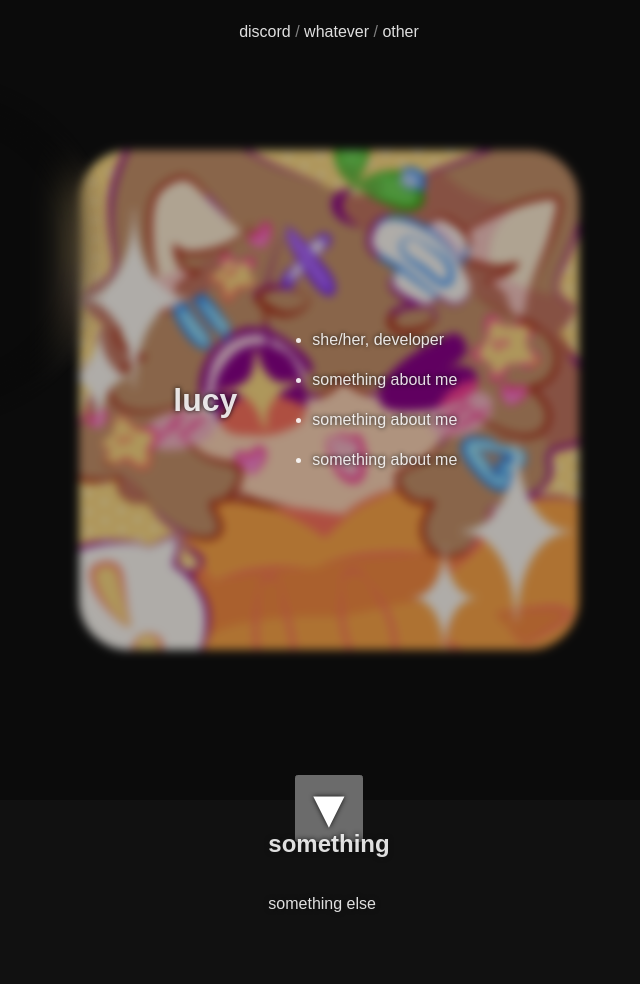
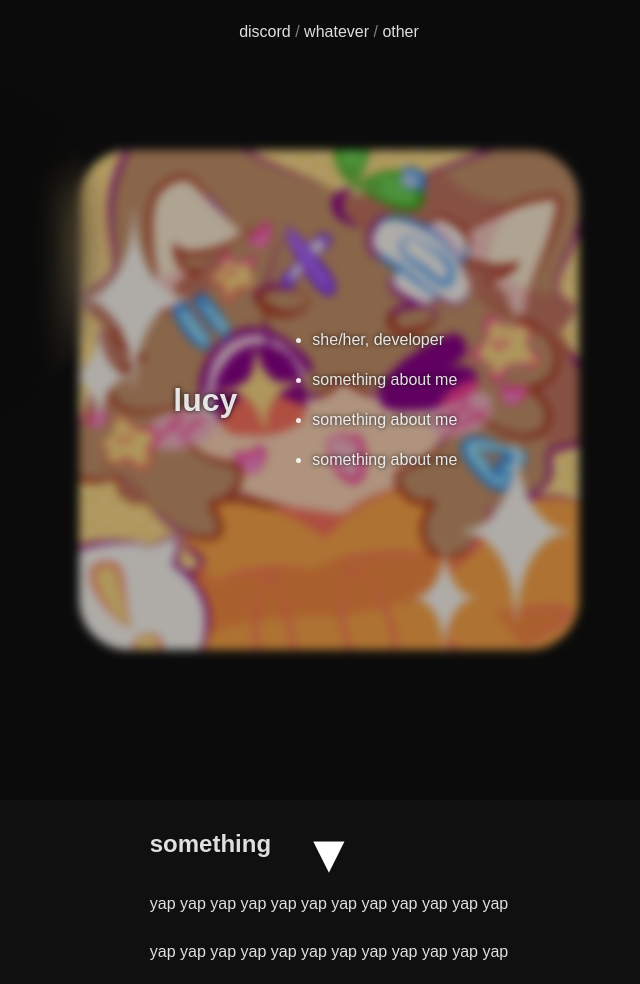
Before and after one commit to prplnorangesoda/portfolio-new, a website built with Vite: page index.html in a window 1280 px wide. Shown: the whole page, without its empty margins (311-951 px from the left). Before the commit the page ends 936 px from the top, so only its background shows below. Built offline with nearby package versions, Linux system fonts and the light colour scheme.

Commit message:
begin work on articles and stuff

```diff
--- a/index.html
+++ b/index.html
@@ -38,7 +38,11 @@
 
   <article class="above-blur">
     <h1>something</h1>
-    <p>something else</p>
+    <div class="article-content">
+      <p>yap yap yap yap yap yap yap yap yap yap yap yap</p>
+      <p>yap yap yap yap yap yap yap yap yap yap yap yap</p>
+    </div>
+
   </article>
   <script type="module" src="/src/main.ts"></script>
 </body>
--- a/src/main.ts
+++ b/src/main.ts
@@ -17,7 +17,12 @@ const FADE_OUT_SETTINGS = {
   iterations: 1,
 };
 
-function create_help_text(element: HTMLParagraphElement): boolean {
+/**
+ *
+ * @param element the element to make into fading help text
+ * @returns whether it was actually made fading or not
+ */
+function create_help_text(element: HTMLElement): boolean {
   if (window.matchMedia("only screen and (pointer: none)").matches) {
     return false;
   }
@@ -44,6 +49,8 @@ function create_help_text(element: HTMLParagraphElement): boolean {
 
   return true;
 }
+
+function create_scroll_arrow(element: HTMLElement) {}
 function main() {
   let help_text = document.querySelector<HTMLParagraphElement>("#mousehelp")!;
   create_help_text(help_text);
--- a/src/style.css
+++ b/src/style.css
@@ -1,10 +1,12 @@
-html,
+html {
+  height: 0;
+  width: 0;
+}
+
 body {
   font-family: sans-serif;
-  overflow-x: hidden;
-  overflow-y: scroll;
-  width: 100%;
-  height: 100%;
+  width: 100vw;
+  height: max-content;
   margin: 0;
   color-scheme: dark only;
   color: rgba(255, 255, 255, 0.87);
@@ -13,8 +15,6 @@ body {
   display: flex;
   flex-direction: column;
   place-items: center;
-  width: 100vw;
-  height: auto;
 
   line-height: 2;
 }
@@ -34,8 +34,6 @@ div#main-container {
   display: flex;
   align-items: center;
   justify-content: center;
-}
-main {
 }
 #container {
   display: flex;
@@ -134,21 +132,23 @@ header {
   min-width: 300px;
 }
 /* URLs */
-header > ul > li {
+header > ul li {
   display: inline;
 }
 /* separate list elements with a slash */
-header > ul > li:not(:last-child)::after {
+header > ul li:not(:last-child)::after {
   content: "/";
   color: grey;
 }
 
-#scroll-arrow {
+button#scroll-arrow {
   position: absolute;
   bottom: 10%;
+  background: rgba(0, 0, 0, 0);
+  border: none;
+  cursor: pointer;
 }
 .arrow {
-  cursor: pointer;
   font-size: 40pt;
 }
 
```
